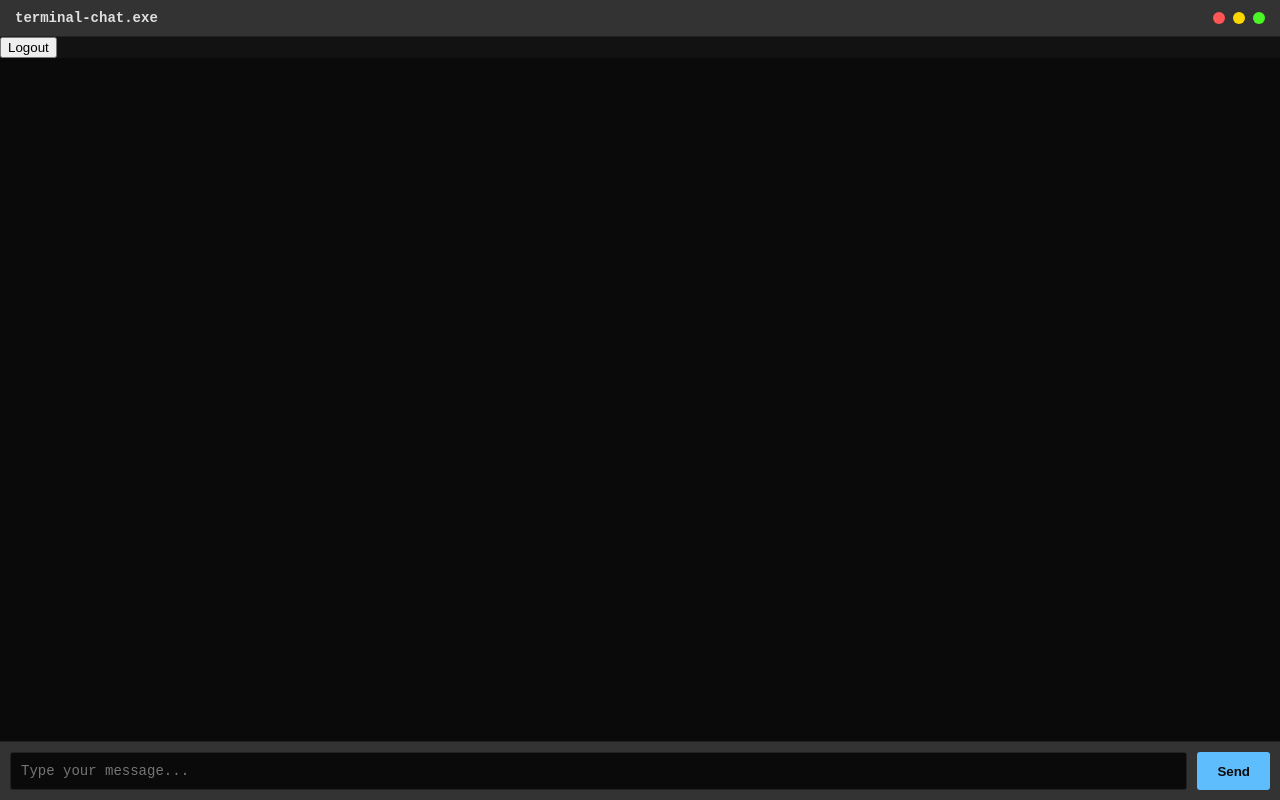
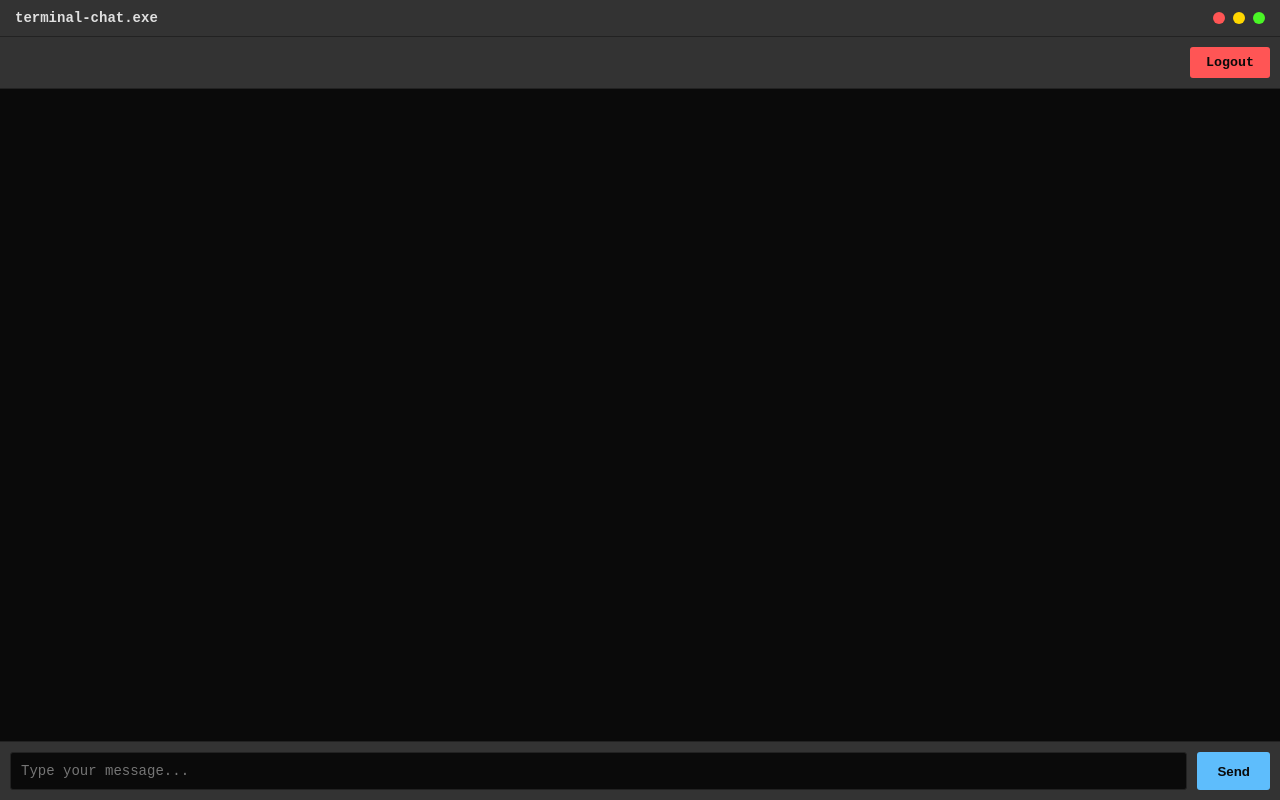
Before and after one commit to Fraccord25/terminal-chat, a website: page public/index.html in a window 1280 px wide. Drawn offline with nearby package versions, Linux system fonts and the light colour scheme; no server answers; sample sign-in values are in the browser's storage.

Commit message:
Update style.css

```diff
--- a/public/style.css
+++ b/public/style.css
@@ -123,3 +123,26 @@ body {
         font-size: 12px;
     }
 }
+
+.logout-bar {
+    background-color: var(--highlight);
+    padding: 10px;
+    text-align: right;
+    border-bottom: 1px solid var(--border-dark);
+}
+
+.logout-bar button {
+    background-color: var(--terminal-red);
+    color: var(--bg-darker);
+    border: none;
+    padding: 8px 16px;
+    font-weight: bold;
+    border-radius: 3px;
+    cursor: pointer;
+    transition: 0.2s;
+    font-family: 'Courier New', monospace;
+}
+
+.logout-bar button:hover {
+    background-color: #ff7777;
+}
```
